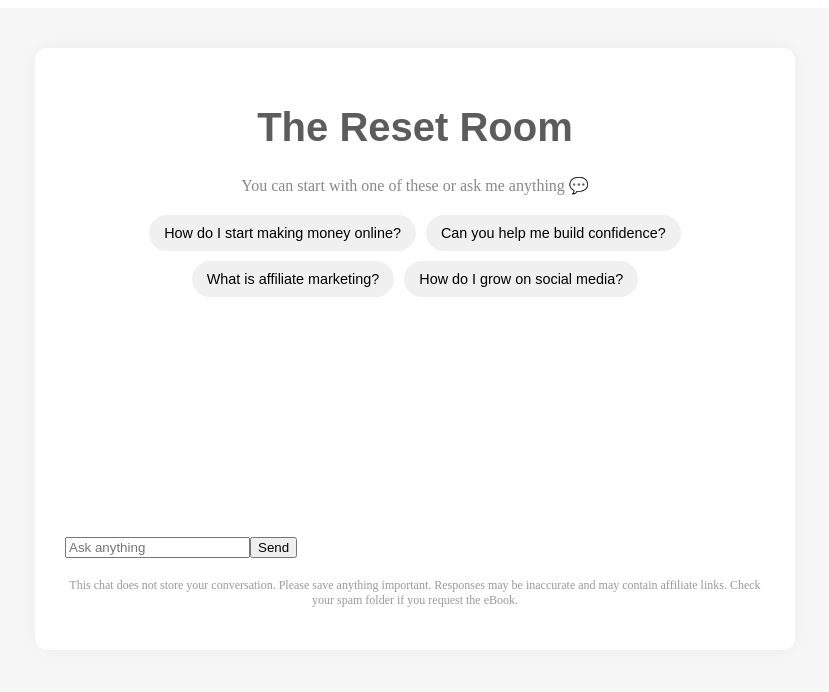
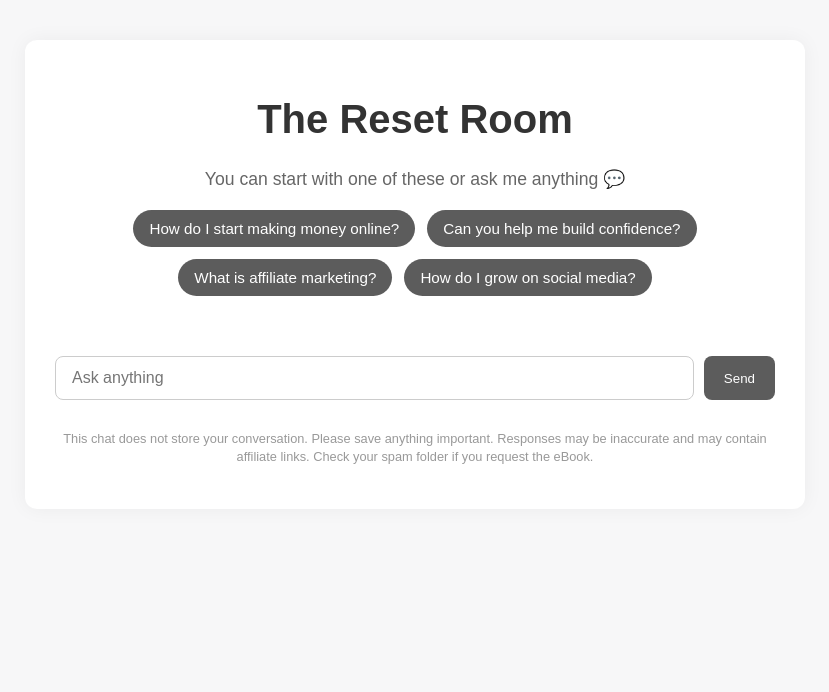
Before and after one commit to SarahFrenchMarketing/resetroom-chat-ui, a Next.js app: page / in a window 1280 px wide. Shown: the top 692 px of the page, without its empty margins (225-1054 px from the left). Built offline with nearby package versions, Linux system fonts and the light colour scheme.

Commit message:
Update globals.css

```diff
--- a/styles/globals.css
+++ b/styles/globals.css
@@ -1,115 +1,133 @@
+body {
+  margin: 0;
+  padding: 0;
+  font-family: 'Montserrat', sans-serif;
+  background: #F7F7F8;
+}
+
 .chatContainer {
-  background: #f7f7f8;
   min-height: 100vh;
-  padding: 40px 0;
   display: flex;
   justify-content: center;
   align-items: flex-start;
+  padding: 40px 20px;
+  background: #F7F7F8;
 }
 
 .chatBox {
   background: white;
   border-radius: 12px;
-  padding: 30px;
+  box-shadow: 0 0 20px rgba(0, 0, 0, 0.05);
   width: 100%;
-  max-width: 700px;
-  box-shadow: 0 0 20px rgba(0, 0, 0, 0.05);
+  max-width: 720px;
   display: flex;
   flex-direction: column;
+  padding: 30px;
 }
 
 .title {
   font-family: 'Anton', sans-serif;
   font-size: 2.5rem;
-  color: #5c5c5c;
   text-align: center;
+  color: #333;
   margin-bottom: 10px;
 }
 
 .subtitle {
   text-align: center;
-  color: #888;
-  font-size: 1rem;
+  color: #666;
+  font-size: 1.1rem;
   margin-bottom: 20px;
 }
 
 .suggestions {
   display: flex;
   flex-wrap: wrap;
-  gap: 10px;
+  gap: 12px;
   justify-content: center;
   margin-bottom: 20px;
 }
 
 .suggestions button {
-  background: #f0f0f0;
+  background-color: #5C5C5C;
+  color: white;
   border: none;
-  padding: 10px 15px;
   border-radius: 20px;
-  font-size: 0.9rem;
+  padding: 10px 16px;
+  font-size: 0.95rem;
   cursor: pointer;
-  transition: 0.2s;
+  transition: background 0.3s ease;
 }
 
 .suggestions button:hover {
-  background: #e0e0e0;
+  background-color: #4a4a4a;
 }
 
 .messages {
   display: flex;
   flex-direction: column;
-  gap: 12px;
-  min-height: 200px;
+  gap: 16px;
   margin-bottom: 20px;
-  max-height: 300px;
+  padding: 10px 0;
+  max-height: 400px;
   overflow-y: auto;
-}
-
-.userMessage,
-.assistantMessage {
-  padding: 12px 16px;
-  border-radius: 12px;
-  max-width: 80%;
-  line-height: 1.5;
-  white-space: pre-wrap;
 }
 
 .userMessage {
   align-self: flex-end;
-  background-color: #d1d1d1;
+  background: #DCF1FF;
+  color: #222;
+  padding: 12px 16px;
+  border-radius: 16px;
+  max-width: 75%;
+  font-size: 0.95rem;
+  white-space: pre-wrap;
 }
 
 .assistantMessage {
   align-self: flex-start;
-  background-color: #f2f2f2;
+  background: #F1F1F1;
+  color: #111;
+  padding: 12px 16px;
+  border-radius: 16px;
+  max-width: 75%;
+  font-size: 0.95rem;
+  white-space: pre-wrap;
 }
 
-.form {
+.inputArea {
   display: flex;
   gap: 10px;
+  margin-top: auto;
+  margin-bottom: 20px;
 }
 
-.input {
-  flex-grow: 1;
-  padding: 12px;
+.inputArea input {
+  flex: 1;
+  padding: 12px 16px;
   font-size: 1rem;
+  border: 1px solid #ccc;
   border-radius: 8px;
-  border: 1px solid #ccc;
-  resize: none;
 }
 
-.send {
-  background: #5c5c5c;
+.inputArea button {
+  background-color: #5C5C5C;
   color: white;
   border: none;
-  padding: 12px 18px;
+  padding: 12px 20px;
   border-radius: 8px;
   cursor: pointer;
+  transition: background 0.3s ease;
+}
+
+.inputArea button:hover {
+  background-color: #4a4a4a;
 }
 
 .disclaimer {
-  font-size: 0.75rem;
+  font-size: 0.8rem;
+  color: #999;
   text-align: center;
-  color: #999;
-  margin-top: 20px;
+  margin-top: 10px;
+  line-height: 1.4;
 }
```
